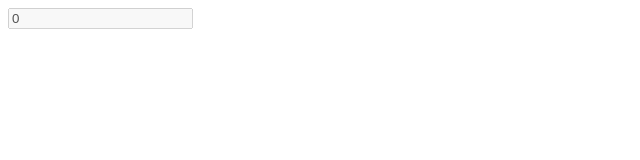
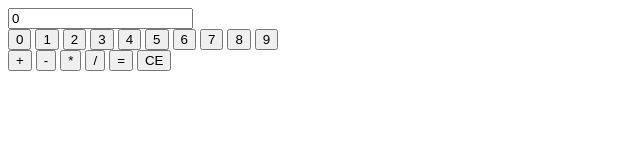
Before and after one commit to luanribeiros/learning-javascript-ninja, a plain HTML site: page challenge-23/index.html in a window 1280 px wide. Shown: the whole page, without its empty margins (0-640 px from the left). Drawn offline with Linux system fonts and the light colour scheme.

Commit message:
=adcionando buttons e outros

```diff
--- a/challenge-23/index.html
+++ b/challenge-23/index.html
@@ -8,7 +8,29 @@
 </head>
 <body>
 
-	<input type="text" data-js="" value="0" disabled>
+	<input type="text" value="0" readonly data-js="visor">
+
+	<div class="buttons">
+		<button data-js="button-number" data-id="button-number0">0</button>
+		<button data-js="button-number" data-id="button-number1">1</button>
+		<button data-js="button-number" data-id="button-number2">2</button>
+		<button data-js="button-number" data-id="button-number3">3</button>
+		<button data-js="button-number" data-id="button-number4">4</button>
+		<button data-js="button-number" data-id="button-number5">5</button>
+		<button data-js="button-number" data-id="button-number6">6</button>
+		<button data-js="button-number" data-id="button-number7">7</button>
+		<button data-js="button-number" data-id="button-number8">8</button>
+		<button data-js="button-number" data-id="button-number9">9</button>
+	</div>
+
+	<div class="operations">
+		<button data-js="button-number" data-id="button-operation-plus">+</button>
+		<button data-js="button-number" data-id="button-operation-minus">-</button>
+		<button data-js="button-number" data-id="button-operation-mult">*</button>
+		<button data-js="button-number" data-id="button-operation-div">/</button>
+		<button data-js="button-number" data-id="button-operation-equal">=</button>
+		<button data-js="button-number" data-id="button-operation-ce">CE</button>
+	</div>
 
 	<script src="challenge-23.js"></script>
 </body>
```
Also changed, not shown: challenge-23/challenge-23.js (line endings or trailing spaces).
